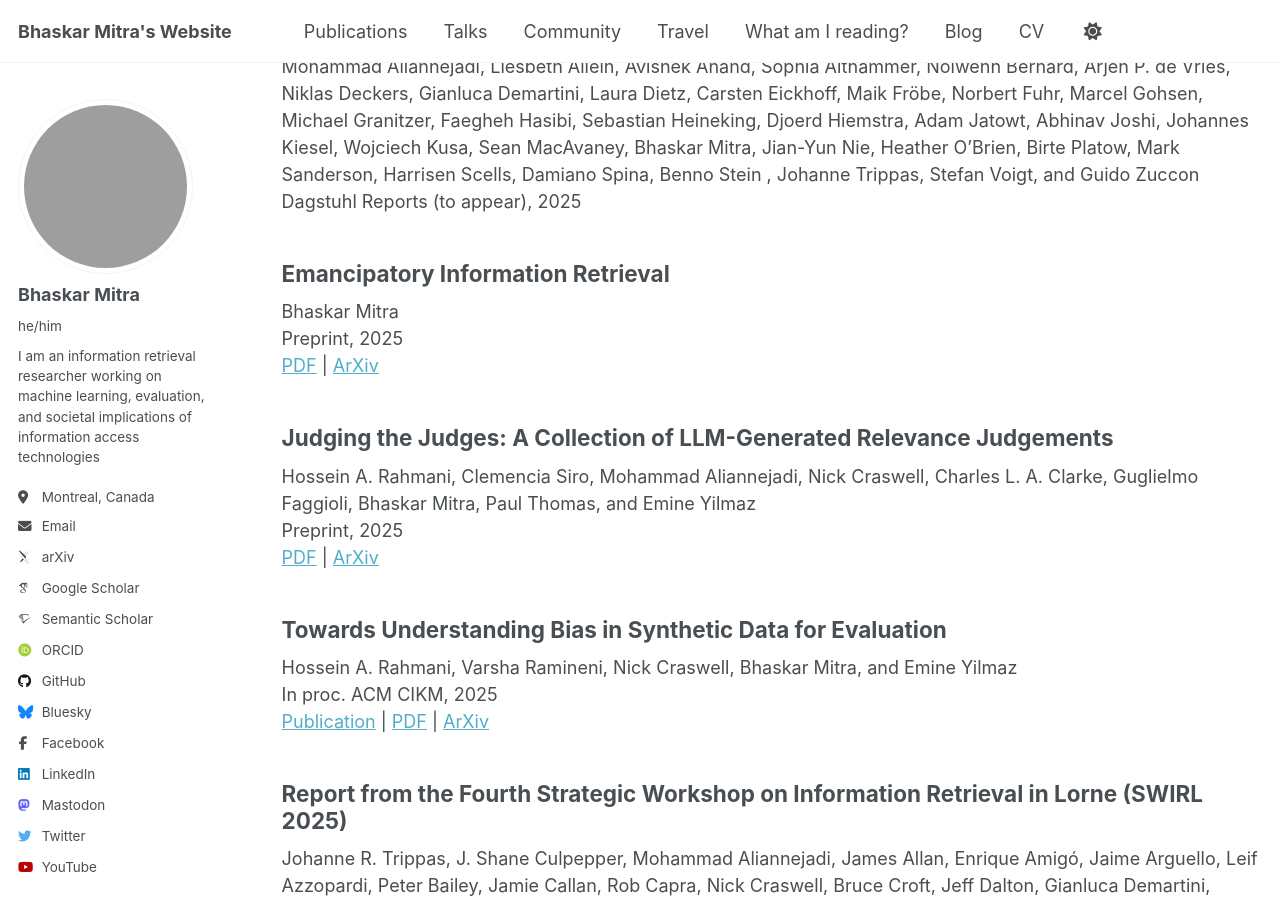
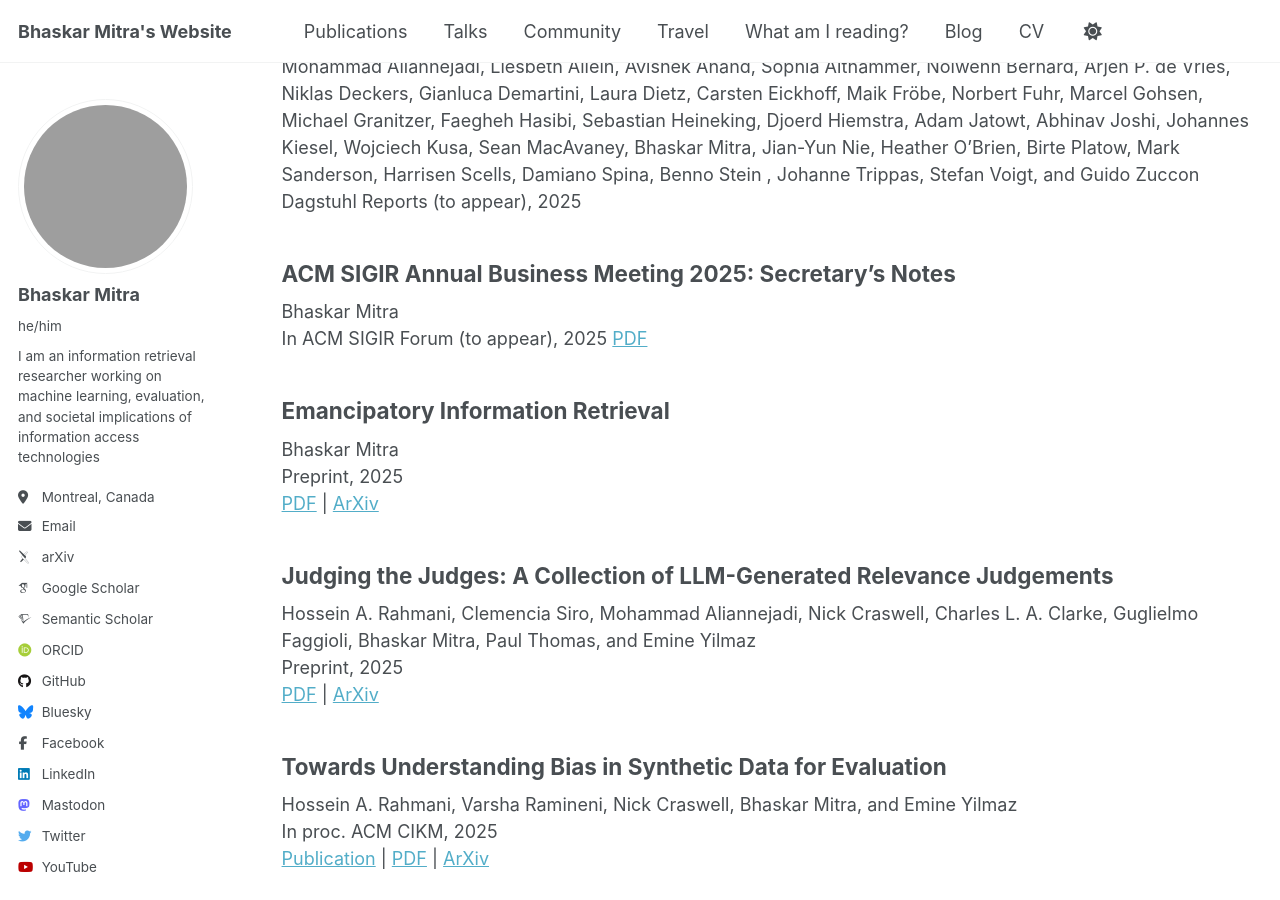
Before and after one commit to bhaskar-mitra/bhaskar-mitra.github.io, a Jekyll site: the page built from _pages/publications.html, in a window 1280 px wide and 900 px high, scrolled down 359 px. Built offline with Jekyll 4.4.1, drawn with Linux system fonts in a browser that asks for light colours; some web fonts are replaced; grey boxes are pictures that could not be loaded.

Commit message:
Update publications.html

```diff
--- a/_pages/publications.html
+++ b/_pages/publications.html
@@ -19,6 +19,12 @@ author_profile: true
     <h2>Retrieval-Augmented Generation – The Future of Search? (Dagstuhl Perspectives Workshop 25391)</h2>
     Matthias Hagen, Josiane Mothe, Smaranda Muresan, Martin Potthast, Min Zhang, Benno Stein, Qinqyao Ai, Mohammad Aliannejadi, Liesbeth Allein, Avishek Anand, Sophia Althammer, Nolwenn Bernard, Arjen P. de Vries, Niklas Deckers, Gianluca Demartini, Laura Dietz, Carsten Eickhoff, Maik Fröbe, Norbert Fuhr, Marcel Gohsen, Michael Granitzer, Faegheh Hasibi, Sebastian Heineking, Djoerd Hiemstra, Adam Jatowt, Abhinav Joshi, Johannes Kiesel, Wojciech Kusa, Sean MacAvaney, Bhaskar Mitra, Jian-Yun Nie, Heather O’Brien, Birte Platow, Mark Sanderson, Harrisen Scells, Damiano Spina, Benno Stein , Johanne Trippas, Stefan Voigt, and Guido Zuccon<br/>
     Dagstuhl Reports (to appear), 2025
+  </article>
+  <article class="archive__item" itemscope itemtype="http://schema.org/CreativeWork">
+    <h2>ACM SIGIR Annual Business Meeting 2025: Secretary’s Notes</h2>
+    Bhaskar Mitra<br/>
+    In ACM SIGIR Forum (to appear), 2025
+    <a href="../showpdf/?file=p02-2025">PDF</a>
   </article>
   <article class="archive__item" itemscope itemtype="http://schema.org/CreativeWork">
     <h2>Emancipatory Information Retrieval</h2>
```
